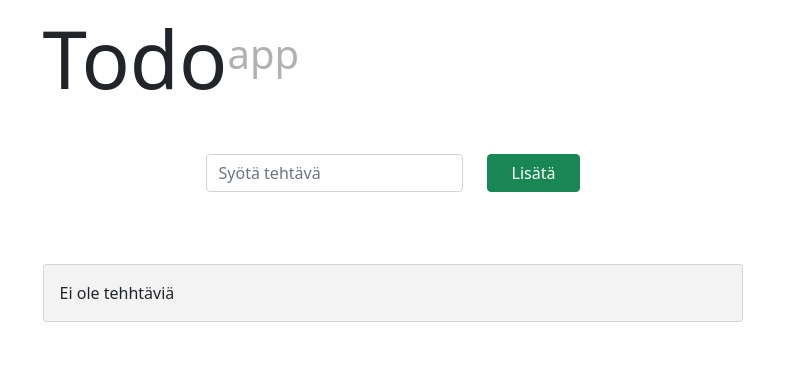
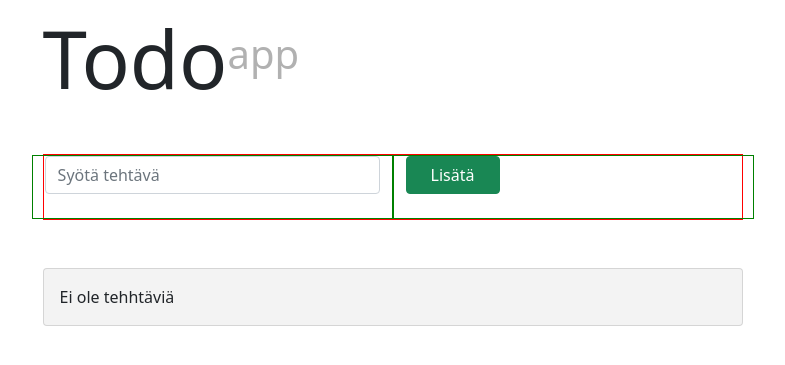
Before and after one commit to SergeiVasilyev/todo3, a Django app: page / in a window 1280 px wide. Shown: the top 365 px of the page, without its empty margins (247-1032 px from the left). Run offline with Django 3.2, Linux system fonts and the light colour scheme; data that the repository does not hold is empty.

Commit message:
update index & css

```diff
--- a/todo3/todo3/static/todo3/main.css
+++ b/todo3/todo3/static/todo3/main.css
@@ -12,8 +12,18 @@ article {
 form {
     margin-top: 3em;
     margin-bottom: 3em;
+    max-width: 700px;
+    border: 1px red solid;
 }
 
+.col-auto {
+    border: 1px green solid;
+    width: 50%;
+}
+
+/* .form-control {
+    width: 100%;
+} */
 
 .list_warp ul li:nth-child(odd) {
     background: #f3f3f3;
--- a/todo3/todo3/templates/todo3/index.html
+++ b/todo3/todo3/templates/todo3/index.html
@@ -15,7 +15,8 @@
         <h1 class="display-1">Todo<sup>app</sup></h1>
 
         <form method="post">
-            <div class="row justify-content-md-center">
+            <!-- <div class="row justify-content-md-center"> -->
+            <div class="row">
                 {% csrf_token %}
                 <div class="col-auto ">
                     {{ form.todoitem }}
```
